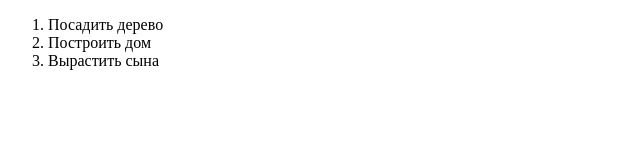
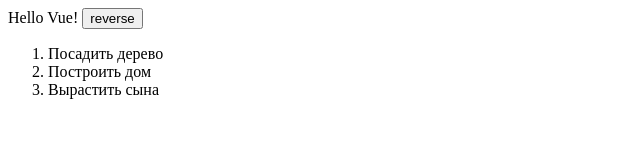
Before and after one commit to gekston/vue__ex, a website: page index.html in a window 1280 px wide. Shown: the whole page, without its empty margins (0-640 px from the left). Drawn offline with nearby package versions, Linux system fonts and the light colour scheme.

Commit message:
reverse message

```diff
--- a/index.html
+++ b/index.html
@@ -7,6 +7,8 @@
 </head>
 <body>
   <div class="app">
+    {{ message }}
+    <button @click="reseverMessage">reverse</button>
     <ol>
       <li v-for="todo in todos">
         {{ todo.text }}
@@ -23,6 +25,11 @@
           { text: 'Построить дом' },
           { text: 'Вырастить сына' }
         ]
+      },
+      methods: {
+        reseverMessage: function() {
+          this.message = this.message.split('').reverse().join('');
+        }
       }
     })
   </script>
```
